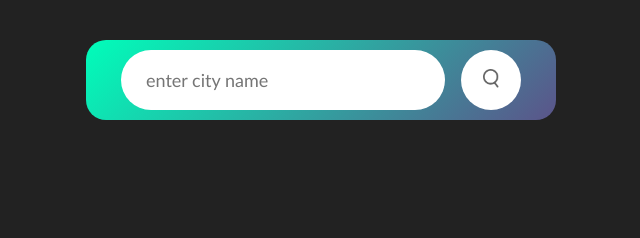
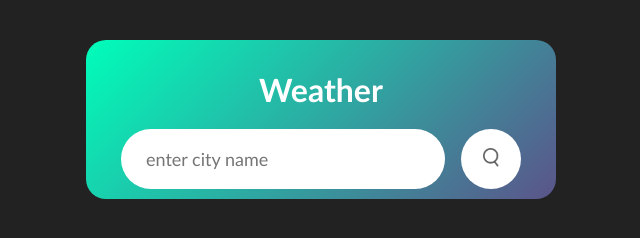
Before and after one commit to Archie3105/Weather-App, a plain HTML site: page index.html in a window 1280 px wide. Shown: the whole page, without its empty margins (319-959 px from the left). Drawn offline with Linux system fonts and the light colour scheme.

Commit message:
Update index.html

```diff
--- a/index.html
+++ b/index.html
@@ -8,6 +8,9 @@
   </head>
   <body>
     <div class="card">
+      <div class="header">
+            <h1>Weather</h1>
+        </div>
       <div class="search">
         <input type="text" placeholder="enter city name" spellcheck="false" />
         <button><img src="./images/search.png" /></button>
```
